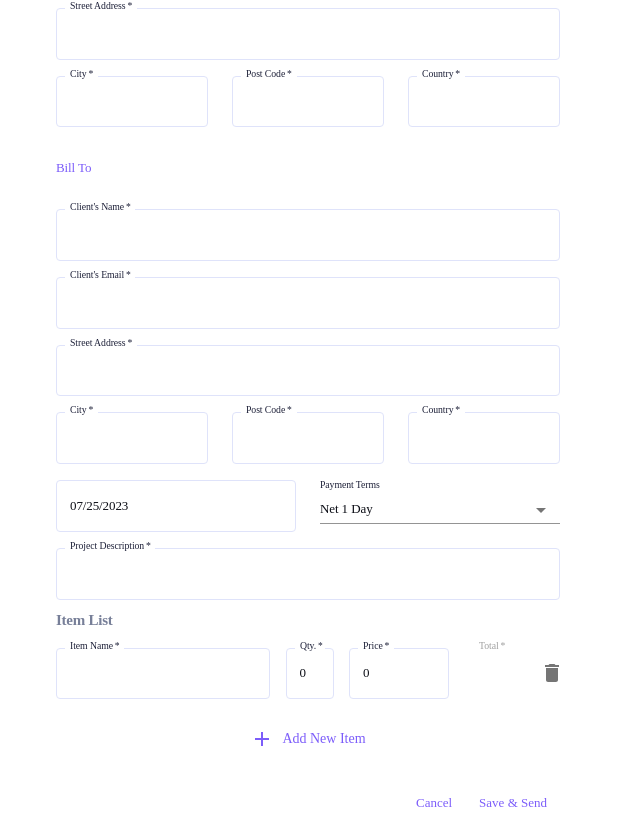
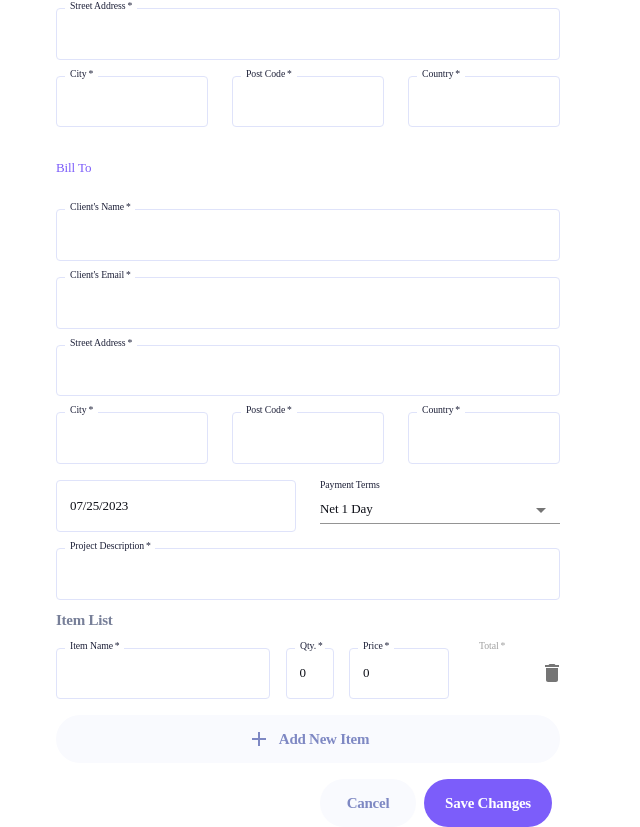
Before and after one commit to giga-gogosashvili/invoice-app, a React (Create React App) app: page /invoices/1/edit in a window 1280 px wide. Shown: the part 147-974 px from the top of the page, without its empty margins (0-640 px from the left). Built offline with nearby package versions, Linux system fonts and the light colour scheme; no server answers.

Commit message:
buttons css

```diff
--- a/src/components/EditCreate.tsx
+++ b/src/components/EditCreate.tsx
@@ -21,7 +21,11 @@ import React from "react";
 import { AxiosFunc } from "./AxiosFunc";
 import StyledTFShort from "../customize/StyledTFShort";
 import StyledTFLong from "../customize/StyledTFLong";
-import { StyledItemFields, StyledButton } from "../customize/StyledItemFields";
+import {
+  StyledItemFields,
+  StyledButton,
+  StyledTypoButton,
+} from "../customize/StyledItemFields";
 
 import Button from "@mui/material/Button";
 
@@ -516,6 +520,8 @@ export default function EditCreate() {
               width: "504px",
               mt: 1,
               mb: 1,
+              color: "primary.dark",
+              bgcolor: "grey.400",
             }}
             onClick={() => {
               const withNewItem = items.concat({
@@ -540,9 +546,7 @@ export default function EditCreate() {
         >
           {invoice && (
             <StyledButton
-              sx={{ mr: 1 }}
-              size="small"
-              color="primary"
+              sx={{ width: "96px", color: "#7E88C3", bgcolor: "#F9FAFE" }}
               aria-label="add"
               onClick={() => {
                 navigate("/invoices");
@@ -560,9 +564,12 @@ export default function EditCreate() {
           >
             {!invoice && (
               <StyledButton
-                sx={{ mr: 1 }}
-                size="small"
-                color="primary"
+                sx={{
+                  mr: 1,
+                  color: "primary.dark",
+                  width: "96px",
+                  bgcolor: "grey.400",
+                }}
                 aria-label="add"
                 onClick={() => {
                   navigate("/invoices");
@@ -576,6 +583,9 @@ export default function EditCreate() {
               <StyledButton
                 sx={{
                   mr: 1,
+                  width: "133px",
+                  bgcolor: "secondary.main",
+                  color: "info.main",
                 }}
                 size="small"
                 color="primary"
@@ -608,16 +618,21 @@ export default function EditCreate() {
                   }
                 }
               >
-                Save{" "}
-                <Box display="inline" textTransform="lowercase">
-                  as
-                </Box>{" "}
-                Draft
+                <StyledTypoButton>
+                  Save{" "}
+                  <Box display="inline" textTransform="lowercase">
+                    as
+                  </Box>{" "}
+                  Draft
+                </StyledTypoButton>
               </StyledButton>
             )}
             <StyledButton
               sx={{
                 mr: 1,
+                width: "128px",
+                color: "#fff",
+                bgcolor: "#7C5DFA",
               }}
               size="small"
               color="primary"
@@ -697,7 +712,7 @@ export default function EditCreate() {
                 }
               }
             >
-              Save & Send
+              {invoice ? `Save & Send` : `Save Changes`}
             </StyledButton>
           </Stack>
         </Stack>
--- a/src/components/Invoice.tsx
+++ b/src/components/Invoice.tsx
@@ -26,7 +26,7 @@ import TableFooter from "@mui/material/TableFooter";
 import ConfirmDeletion from "./ConfirmDeletion";
 import toggleColorMode from "../App";
 import Button from "@mui/material/Button";
-import { StyledButton } from "../customize/StyledItemFields";
+import { StyledButton, StyledTypoButton } from "../customize/StyledItemFields";
 
 export default function Invoice() {
   const { id } = useParams();
@@ -73,7 +73,6 @@ export default function Invoice() {
       });
   };
 
-  const fabStyle = { mr: "10px", p: "24px", borderRadius: "24px" };
   return (
     <>
       {/* <Drawer></Drawer> */}
@@ -166,13 +165,26 @@ export default function Invoice() {
                     }}
                   >
                     <Link to={`/invoices/${invoice.id}/edit`}>
-                      <Button sx={fabStyle} aria-label="add">
-                        <StyledButton>Edit</StyledButton>
-                      </Button>
+                      <StyledButton
+                        sx={{
+                          mr: 1,
+                          width: "73px",
+                          color: "primary.dark",
+                          bgcolor: "grey.400",
+                        }}
+                        aria-label="add"
+                      >
+                        Edit
+                      </StyledButton>
                     </Link>
 
                     <StyledButton
-                      sx={fabStyle}
+                      sx={{
+                        mr: 1,
+                        width: "89px",
+                        color: "#fff",
+                        bgcolor: "#EC5757",
+                      }}
                       aria-label="add"
                       onClick={() => setOpen(true)}
                     >
@@ -180,7 +192,11 @@ export default function Invoice() {
                     </StyledButton>
                     {invoice.status !== "paid" && (
                       <StyledButton
-                        sx={fabStyle}
+                        sx={{
+                          width: "131px",
+                          color: "#fff",
+                          bgcolor: "#7C5DFA",
+                        }}
                         aria-label="add"
                         onClick={() => {
                           setStatus("paid");
@@ -227,7 +243,13 @@ export default function Invoice() {
                             });
                         }}
                       >
-                        Mark as Paid
+                        <StyledTypoButton>
+                          Mark{" "}
+                          <Box display="inline" textTransform="lowercase">
+                            as
+                          </Box>{" "}
+                          Paid
+                        </StyledTypoButton>
                       </StyledButton>
                     )}
                   </Box>
--- a/src/customize/StyledItemFields.tsx
+++ b/src/customize/StyledItemFields.tsx
@@ -22,5 +22,19 @@ export const StyledItemFields = styled(TextField)(({ theme }) => ({
 
 export const StyledButton = styled(Button)(({ theme }) => ({
   textTransform: "capitalize",
-  fontVariant: "h4",
+  fontFamily: "League Spartan",
+  fontSize: "15px",
+  fontWeight: 700,
+  lineHeight: "15px",
+  letterSpacing: "-0.25px",
+  p: "24px",
 }));
+
+export const StyledTypoButton = styled(Typography)(({ theme }) => ({
+  textTransform: "capitalize",
+  fontFamily: "League Spartan",
+  fontSize: "15px",
+  fontWeight: 700,
+  lineHeight: "15px",
+  letterSpacing: "-0.25px",
+}));
```
